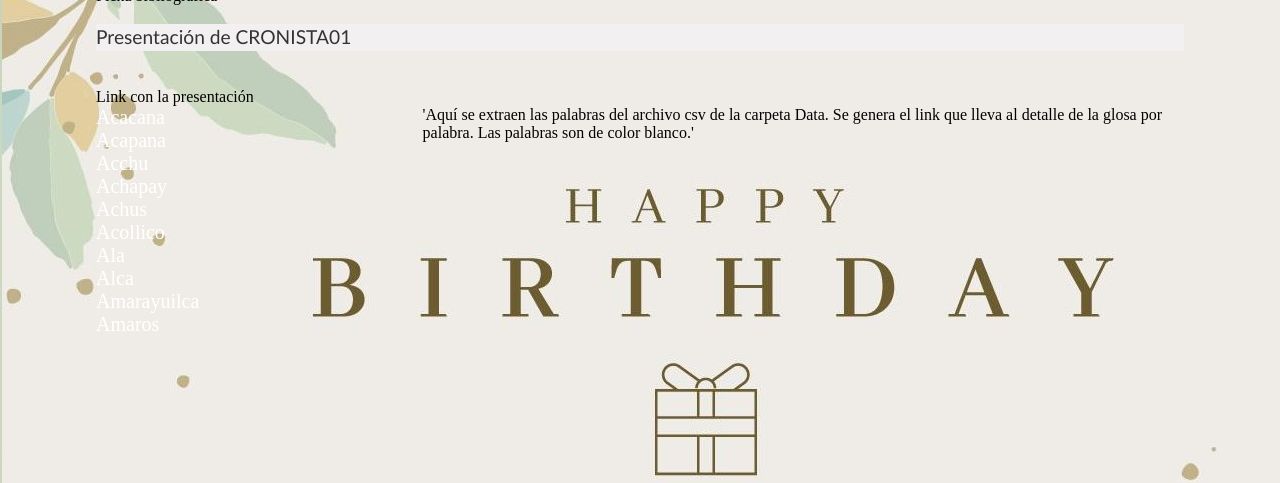
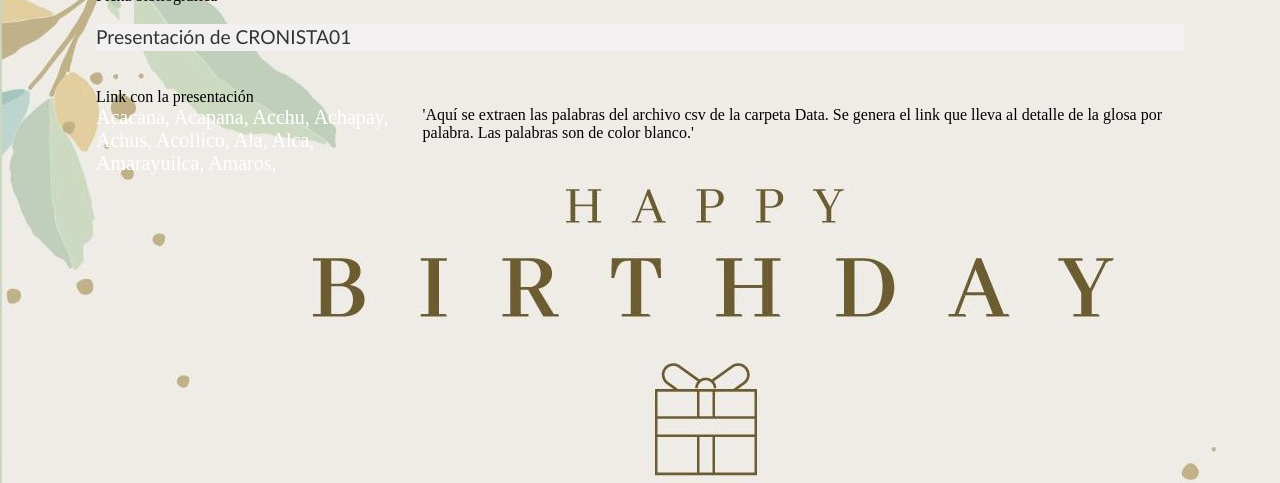
Before and after one commit to glosascroniquenses/Pruebas, a Jekyll site: the page built from _autores/cronista01.html, in a window 1280 px wide. Shown: the part 359-842 px from the top of the page. Built offline with Jekyll 4.4.1, drawn with Linux system fonts in a browser that asks for light colours.

Commit message:
Update autore.html

```diff
--- a/_layouts/autore.html
+++ b/_layouts/autore.html
@@ -29,7 +29,7 @@ layout: default
       {% capture unique_word_string %}{% for row in rows %}{% capture current_word %}
 	    {{ row.Palabra }}{% endcapture %}{% if current_word == saved_word %}{% else %}
 	    {{ row.Palabra }},{% endif %}{% capture saved_word %}{{ current_word }}{% endcapture %}{% endfor %}{% endcapture %}
-      {% assign unique_word_array = unique_word_string | split: ","%}
+      {% assign unique_word_array = unique_word_string | split: "<br/>"%}
       <nav class="local" id="palabras-nav">
       {% for word in unique_word_array %}
       <a href="#{{ word | downcase }}">{{ word }}</a>
```
